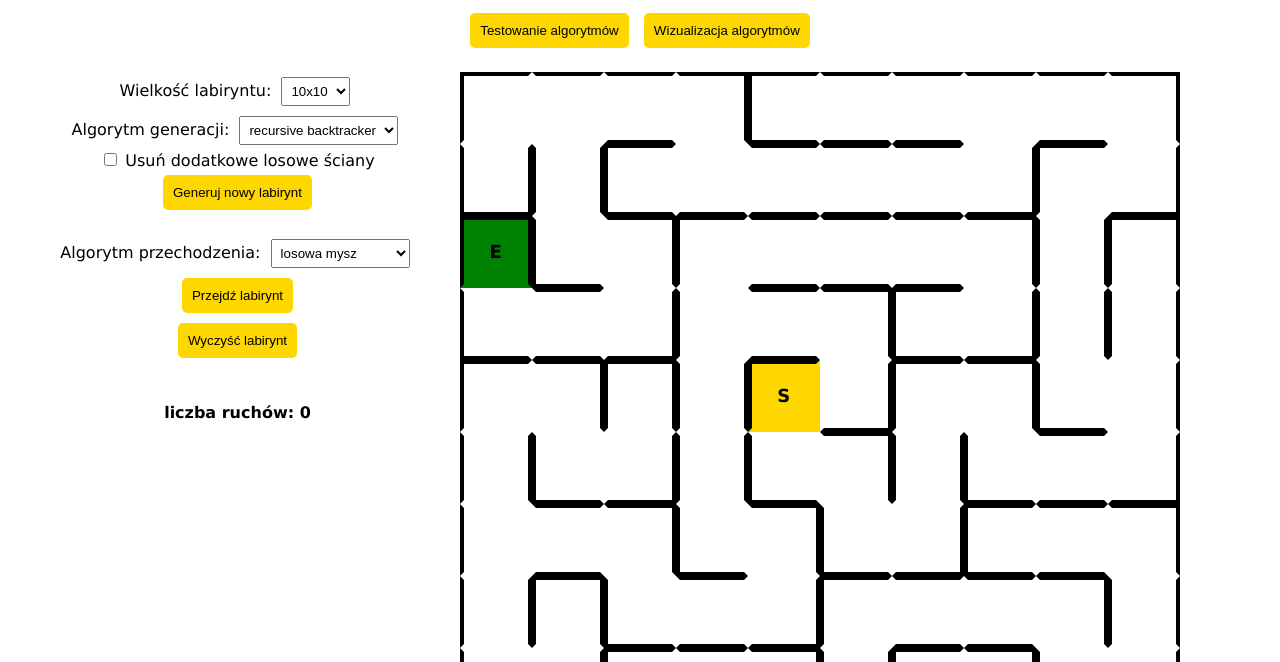
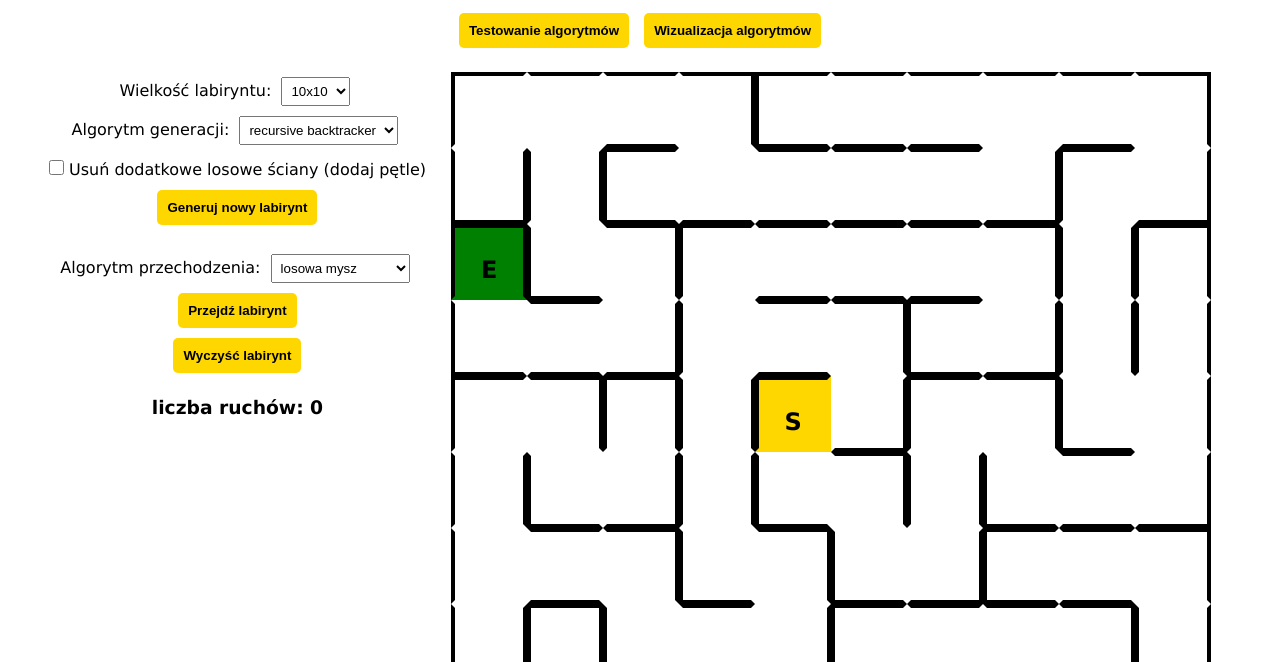
Before and after one commit to GreyHunter99/Maze-algorithms-tester, a Flask app: page /visualisation in a window 1280 px wide. Shown: the top 662 px of the page. Run offline with Flask 2, Linux system fonts and the light colour scheme.

Commit message:
some visuals, layout and js

```diff
--- a/static/css/main.css
+++ b/static/css/main.css
@@ -11,22 +11,39 @@
     margin: 0 auto;
 }
 
+select {
+    padding: 5px;
+    margin: 5px;
+    cursor: pointer;
+}
+
+input[type=range] {
+    cursor: pointer;
+}
+
 input[type=submit], button {
     background-color: gold;
-    cursor: pointer;
     border: none;
     border-radius: 5px;
     padding: 10px;
     margin: 5px;
+    cursor: pointer;
+    font-weight: bold;
 }
 
 input[type=submit]:hover, button:hover {
     background-color: green;
 }
 
-select {
-    padding: 5px;
-    margin: 5px;
+#loops {
+    margin: 10px 0;
+    height: 15px;
+    width: 15px;
+    cursor: pointer;
+}
+
+#checkbox-label {
+    cursor: pointer;
 }
 
 .panel {
@@ -47,15 +64,33 @@
     vertical-align: top;
 }
 
-.cell {
+.cell-5 {
+    display: inline-block;
+    border: black solid 5px;
+    height: 12%;
+    width: 12%;
+    font-size: xx-large;
+}
+
+.cell-10 {
     display: inline-block;
     border: black solid 4px;
-    height: 8%;
-    width: 8%;
-    font-size: large;
+    height: 8.5%;
+    width: 8.5%;
+    font-size: x-large;
 }
 
-.small-cell {
+.cell-15 {
+    display: inline-block;
+    border: black solid 3px;
+    height: 5.5%;
+    width: 5.5%;
+    font-size: medium;
+}
+
+.cell-20 {
+    display: inline-block;
+    border: black solid 3px;
     height: 4%;
     width: 4%;
     font-size: small;
--- a/templates/visualisation.html
+++ b/templates/visualisation.html
@@ -21,7 +21,7 @@
                 <option value="2" {{ 'selected' if maze.generation == 2 }}>algorytm Prima</option>
             </select><br>
             <input type="checkbox" id="loops" name="loops" value="1" {{ 'checked' if maze.loops }}>
-            <label for="loops">Usuń dodatkowe losowe ściany</label><br>
+            <label for="loops" id="checkbox-label">Usuń dodatkowe losowe ściany (dodaj pętle)</label><br>
             <input type="submit" value="Generuj nowy labirynt">
         </form><br>
         <form action="{{ url_for('solve') }}" method="post">
@@ -33,23 +33,23 @@
             </select><br>
             <input type="submit" value="Przejdź labirynt">
         </form>
-        <a href="{{ url_for('clear') }}"><button>Wyczyść labirynt</button></a><br><br>
-        <h4>liczba ruchów: {{ maze.moves }}</h4>
-        <br><br>
+        <a href="{{ url_for('clear') }}"><button>Wyczyść labirynt</button></a>
+        <h3>liczba ruchów: {{ maze.moves }}</h3>
     </div>
     <div class="maze">
         {% for y in range(maze.size)|reverse %}
                 {% for x in range(maze.size) %}
-                    <div class="cell {% if maze.size > 10 %} small-cell{% endif %}{%
-                            if not maze.cells[x][y].walls['top'] %} top-empty{% endif %}{%
-                            if not maze.cells[x][y].walls['bottom'] %} bottom-empty{% endif %}{%
-                            if not maze.cells[x][y].walls['left'] %} left-empty{% endif %}{%
-                            if not maze.cells[x][y].walls['right'] %} right-empty{% endif %}{%
-                            if x == maze.spawn[0] and y == maze.spawn[1] %} cell-spawn{%
-                            elif x == maze.end[0] and y == maze.end[1] %} cell-end{%
-                            elif maze.cells[x][y].visited > 1 %} cell-visited-many{%
-                            elif maze.cells[x][y].visited == 1 %} cell-visited-once{%
-                            else %} cell-empty{% endif %}">
+                    <div class="{% if maze.size == 5 %}cell-5 {% elif maze.size == 15 %}cell-15 {%
+                            elif maze.size == 20 %}cell-20 {% else %}cell-10 {% endif %}{%
+                            if not maze.cells[x][y].walls['top'] %}top-empty {% endif %}{%
+                            if not maze.cells[x][y].walls['bottom'] %}bottom-empty {% endif %}{%
+                            if not maze.cells[x][y].walls['left'] %}left-empty {% endif %}{%
+                            if not maze.cells[x][y].walls['right'] %}right-empty {% endif %}{%
+                            if x == maze.spawn[0] and y == maze.spawn[1] %}cell-spawn{%
+                            elif x == maze.end[0] and y == maze.end[1] %}cell-end{%
+                            elif maze.cells[x][y].visited > 1 %}cell-visited-many{%
+                            elif maze.cells[x][y].visited == 1 %}cell-visited-once{%
+                            else %}cell-empty{% endif %}">
                         {% if maze.cells[x][y].visited %}{{ maze.cells[x][y].visited }}{% endif %}<br>
                         {% if x == maze.spawn[0] and y == maze.spawn[1] %}S{% elif x == maze.end[0] and y == maze.end[1] %}E{% endif %}<br>
                     </div>
```
Also changed, not shown: templates/testing.html (+12 -11 lines).
